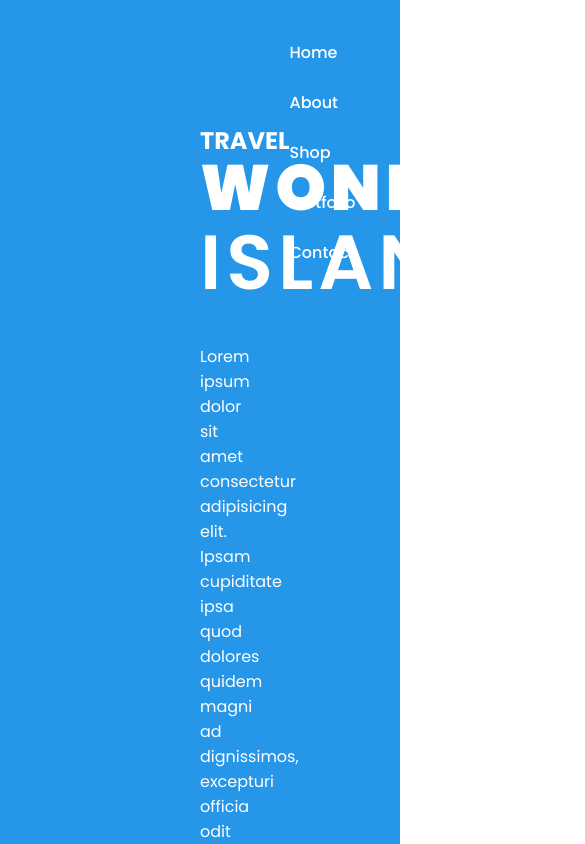
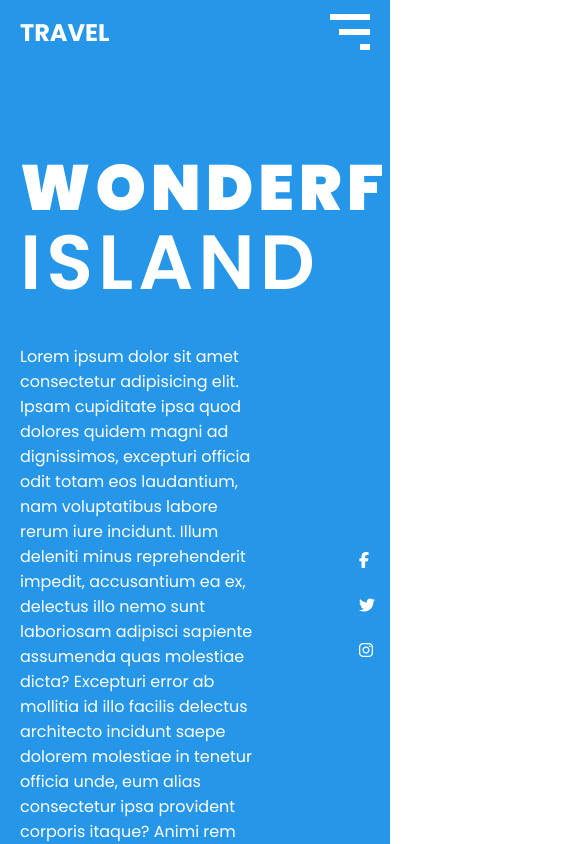
Before and after one commit to TapasSingha/Tutorials, a plain HTML site: page Responsive_background_video_slider/index.html in a window 390 px wide. Shown: the top 844 px of the page, 585 px wide, since content can reach past the window. Drawn offline with Linux system fonts and the light colour scheme.

Commit message:
Update style.css

```diff
--- a/Responsive_background_video_slider/CSS/style.css
+++ b/Responsive_background_video_slider/CSS/style.css
@@ -25,6 +25,7 @@ header .brand{
   text-decoration:none;
 }
 
+/*What is the purpose behind making it relative?*/
 header .navigation{
   position:relative;
 }
@@ -101,4 +102,42 @@ section{
     flex-direction:column;
     transition:0.5s ease;
 }
+.home .media-icons a{
+  color:#fff;
+}
 /*Done till 10:20mins into the video*/
+.home .media-icons a:not(:last-child){
+  margin-bottom:20px;
+}
+.home .media-icons a:hover{
+  transform:scale(1.3);
+}
+@media (max-width:1040px){
+  header {
+    padding: 12px 20px;
+  }
+  section{
+    padding:100px 20px;
+  }
+  .home .media-icons{
+    right:15px;
+  }
+  header .navigation{
+    display:none;
+  }
+  .menu-btn{
+    background-size:30px;
+    background: url(../img/menu.png)no-repeat;
+    background-position: center;
+    height:40px;
+    width:40px;
+    cursor:pointer;
+    transition:0.3s ease;
+  }
+  .menu-btn.active{
+    z-index:999;
+    background-size:25px;
+    background:url(../img/close.png)no-repeat;
+    background-position: center;
+  }
+}
```
